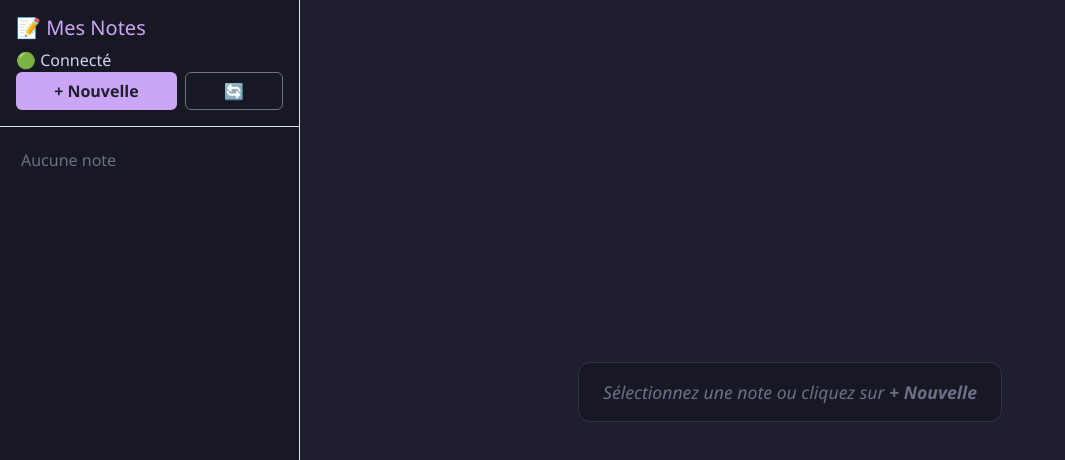
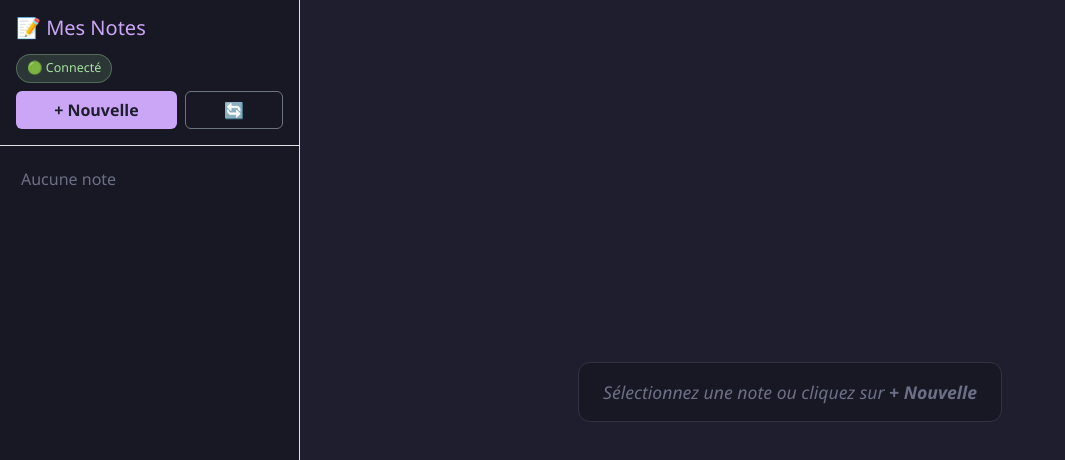
Before and after one commit to Arthure-code/tandem-notes, a website with bundled scripts: page notes-tauri/src/index.html in a window 1280 px wide. Shown: the top 460 px of the page, without its empty margins (0-1065 px from the left). Built offline with nearby package versions, Linux system fonts and the light colour scheme; no server answers.

Commit message:
Mise à jour du status-indicator

```diff
--- a/notes-tauri/src/styles.css
+++ b/notes-tauri/src/styles.css
@@ -99,6 +99,36 @@ body {
 .statut { font-size: 0.85rem; color: #a6e3a1; }
 .statut.erreur { color: #f38ba8; }
 .hidden { display: none !important; }
+
+/* ─── INDICATEUR DE CONNEXION ────────────────────────────── */
+#status-indicator {
+  font-size: 0.78rem;
+  font-weight: 500;
+  padding: 4px 10px;
+  border-radius: 20px;
+  display: inline-block;
+  width: fit-content;
+  margin-top: 6px;
+  margin-bottom: 8px;
+}
+
+.status-online {
+  background: rgba(166, 227, 161, 0.15);
+  color: #a6e3a1;
+  border: 1px solid rgba(166, 227, 161, 0.3);
+}
+
+.status-offline {
+  background: rgba(243, 139, 168, 0.15);
+  color: #f38ba8;
+  border: 1px solid rgba(243, 139, 168, 0.3);
+}
+
+/* ─── BADGE EN ATTENTE ───────────────────────────────────── */
+.badge-pending {
+  font-size: 0.7rem;
+  opacity: 0.8;
+}
 
 /* ─── MOBILE PORTRAIT ────────────────────────────────────── */
 @media (max-width: 768px) {
```
